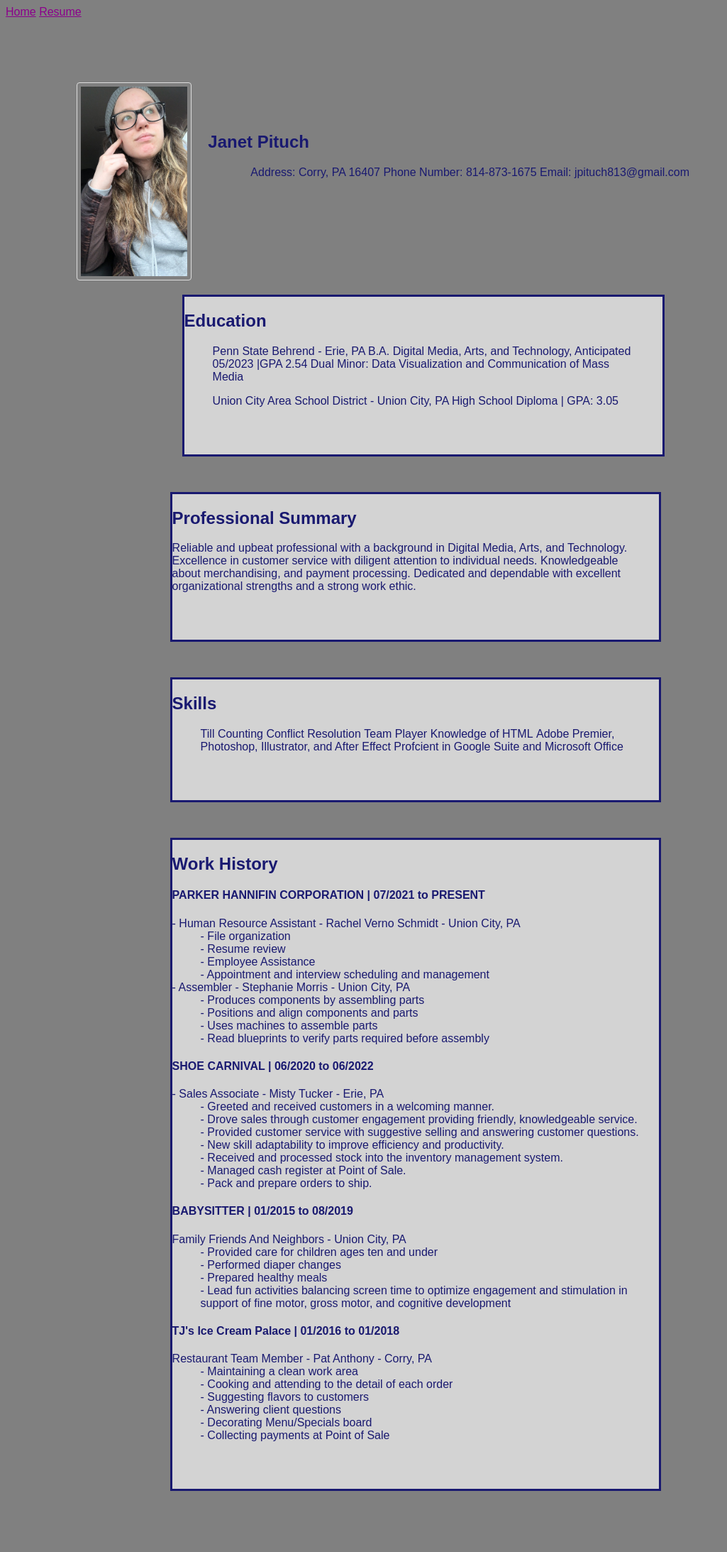
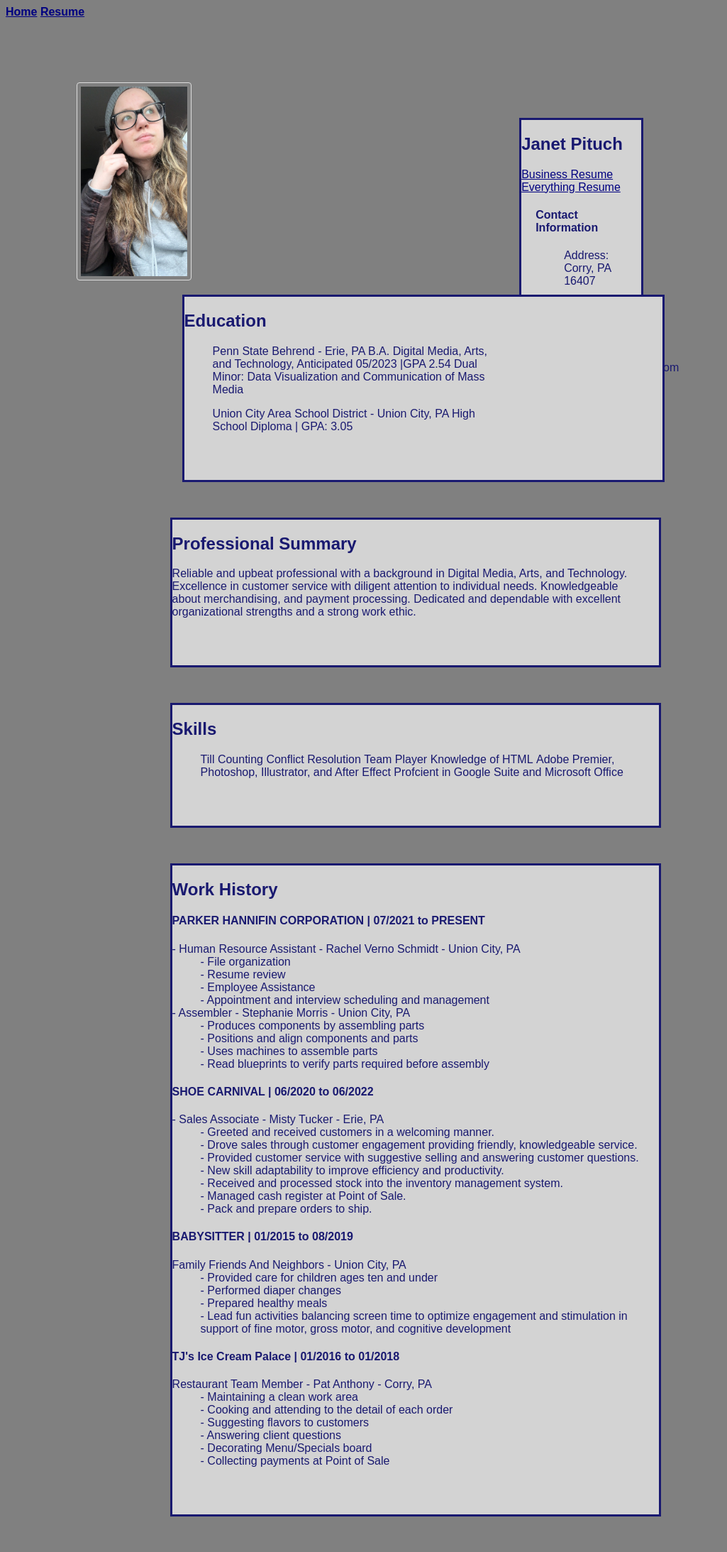
Before and after one commit to Janman813/Digit400, a Jekyll site: the page built from docs/resume.html, in a window 1280 px wide. Shown: the whole page at 71% size, without its empty margins (0-1025 px from the left). Built offline with Jekyll 4.4.1, drawn with Linux system fonts in a browser that asks for light colours; before the commit the page ends 2150 px from its top, so only the background shows below that.

Commit message:
updates to everything again

```diff
--- a/docs/_includes/nav.html
+++ b/docs/_includes/nav.html
@@ -1,5 +1,5 @@
     <div class="dropdown">
-        <nav>
+        <b><nav>
             <span><a href="index.html">Home</a></span>
                 <div class="dropdown-content">
             <span><a href="about.html">About</a></span>
@@ -7,7 +7,6 @@
             <span><a href="resume.html">Resume</a></span>
             <div class="dropdown-content">
                 <span><a href="projects.html">Projects</a></span>
-                    <div class="dropdown-content"><span><a href="photoshop.html">Photoshop</a></span></div>
             </div>
-        </nav>
+        </nav></b>
     </div>
--- a/docs/resume.html
+++ b/docs/resume.html
@@ -5,14 +5,17 @@
 ---
 <section id="resume">
     <figcaption>
-    <h1>Janet Pituch</h1>
+   <div class="info"> <h1>Janet Pituch</h1>
+        <a href="pdf/Business_Resume.pdf" download>Business Resume</a>
+        <a href="pdf/EverythingResume.pdf" download>Everything Resume</a>
     <div class="flex-body">
-        <ul id="contactInfo">
-            <li>Address: Corry, PA 16407</li>
-            <li>Phone Number: 814-873-1675</li>
-            <li>Email: jpituch813@gmail.com</li>
+        <h4>Contact Information</h4>
+        <ul style="list-style-type:disc;">
+            <li><p>Address: Corry, PA 16407</p></li>
+            <li><p>Phone Number: 814-873-1675</p></li>
+            <li><p>Email: jpituch813@gmail.com</p></li>
         </ul>
-    </div>
+    </div></div>
     </figcaption>
 
     <figure>
--- a/docs/webStyle.css
+++ b/docs/webStyle.css
@@ -9,7 +9,7 @@
 }
 
  a{
-     color: DarkMagenta;
+     color: Navy;
  }
 
 div.content{
@@ -139,6 +139,19 @@
     margin-bottom: 50px;
 }
 
+div.info {
+    width: 60%;
+    padding-bottom: 50px;
+    text-align: left;
+    background: lightgray;
+    position: relative;
+    border-style: solid;
+    border-width: 3px;
+    margin-left: 15%;
+    margin-right: 5%;
+    margin-bottom: 50px;
+}
+
 div.sum {
     width: 60%;
     padding-bottom: 50px;
```
Also changed, not shown: docs/projects.html (+10 -5 lines), 2 other files.
